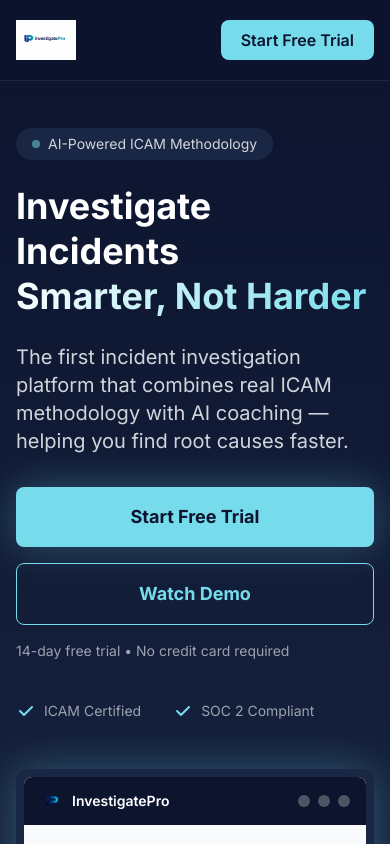
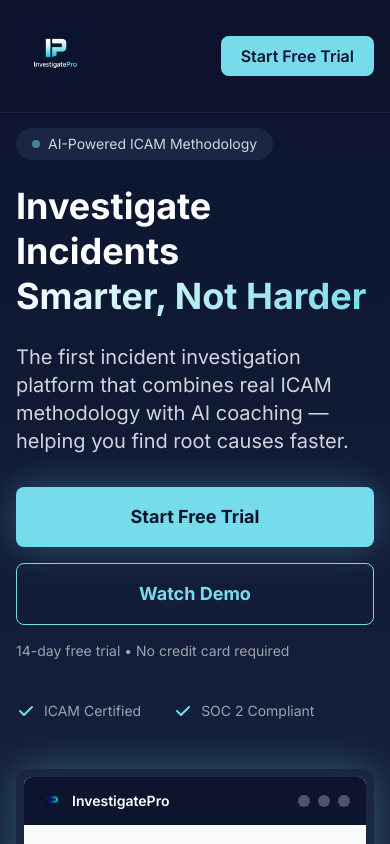
Before and after one commit to BikingDT/investigatepro-landing, a website: page index.html in a window 390 px wide. Shown: the top 844 px of the page. Drawn offline with nearby package versions, Linux system fonts and the light colour scheme.

Commit message:
Use logo-03-on-dark, increase size significantly (80px mobile, 150px desktop)

```diff
--- a/index.html
+++ b/index.html
@@ -61,9 +61,9 @@
     <!-- Navigation -->
     <nav class="fixed w-full bg-navy-900/95 backdrop-blur-sm z-50 border-b border-navy-700">
         <div class="max-w-7xl mx-auto px-4 sm:px-6 lg:px-8">
-            <div class="flex justify-between items-center h-20">
+            <div class="flex justify-between items-center py-4">
                 <div class="flex items-center">
-                    <img src="assets/logos/logo-03-horizontal.png" alt="InvestigatePro" class="h-10 sm:h-12">
+                    <img src="assets/logos/logo-03-on-dark.png" alt="InvestigatePro" class="h-[80px] sm:h-[120px] lg:h-[150px]">
                 </div>
                 <div class="flex items-center space-x-6">
                     <a href="#features" class="hidden sm:inline text-gray-300 hover:text-white transition-colors">Features</a>
```
